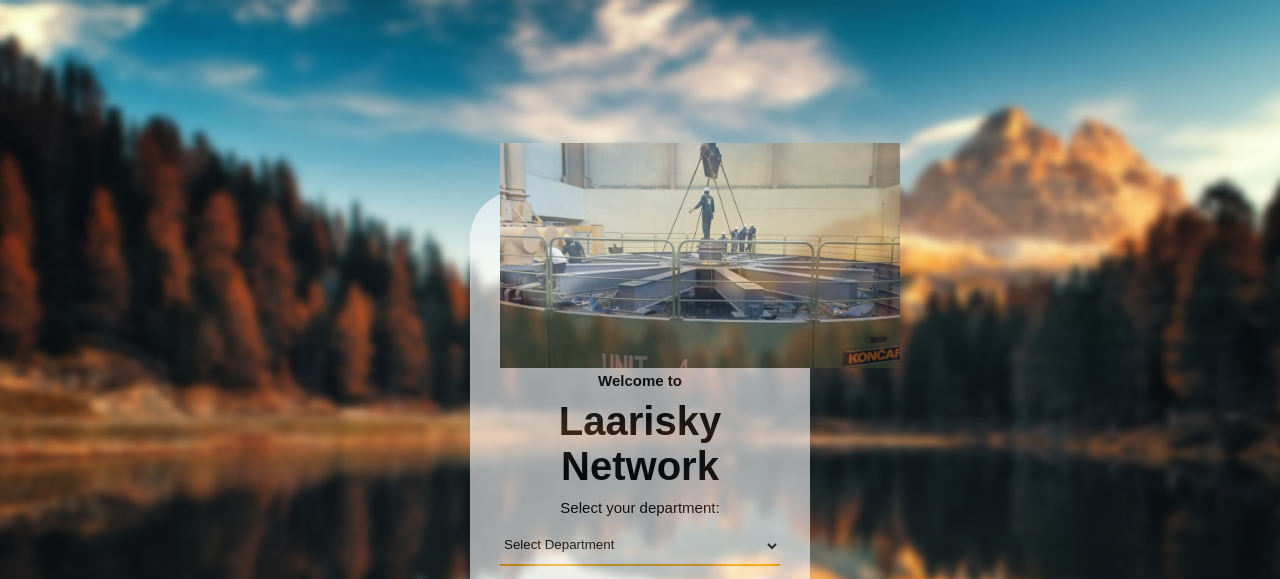
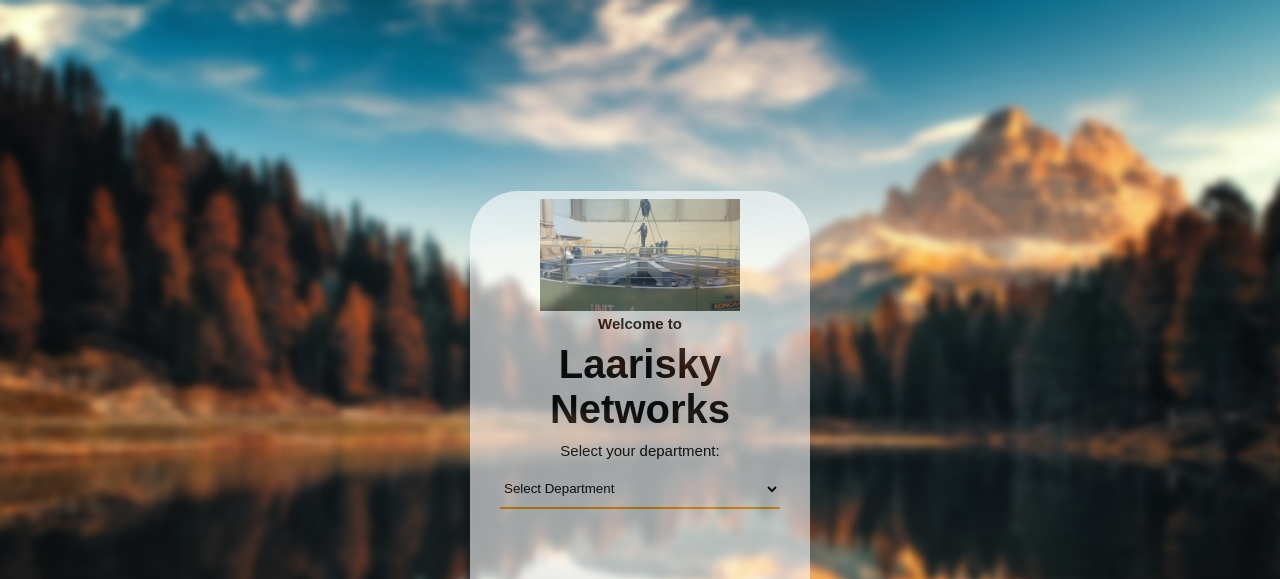
Before and after one commit to Faariq101/Satellite-, a plain HTML site: page index.html in a window 1280 px wide. Shown: the top 579 px of the page. Drawn offline with Linux system fonts and the light colour scheme.

Commit message:
Update index.html

```diff
--- a/index.html
+++ b/index.html
@@ -9,8 +9,8 @@
 </head>
 <body>
     <header>
-        <center><img src="ksusta1.png" width="400px"></center>
-        <h4>Welcome to</h4><h1>Laarisky Network </h1>
+        <center><img src="ksusta1.png" width="200px"></center>
+        <h4>Welcome to</h4><h1>Laarisky Networks</h1>
         <p>Select your department:</p>
         <div class="select-options">
             <select id="department-select">
```
